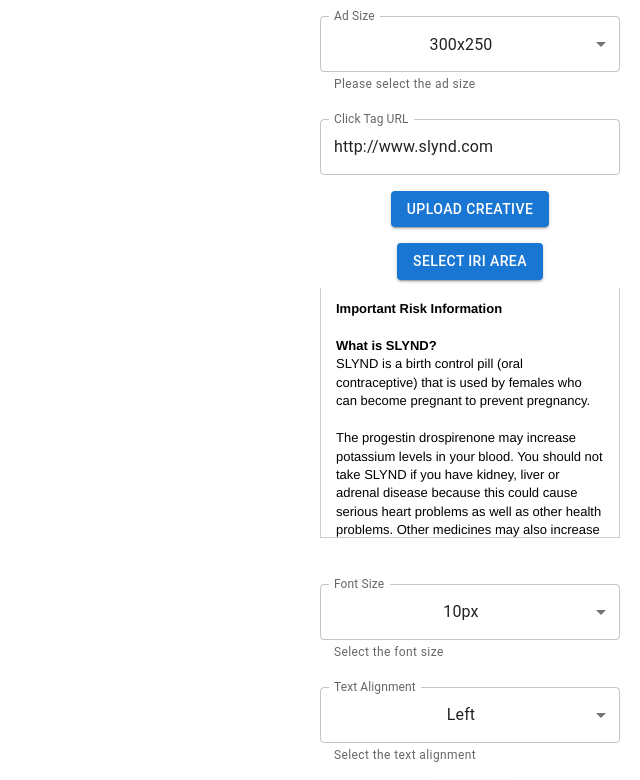
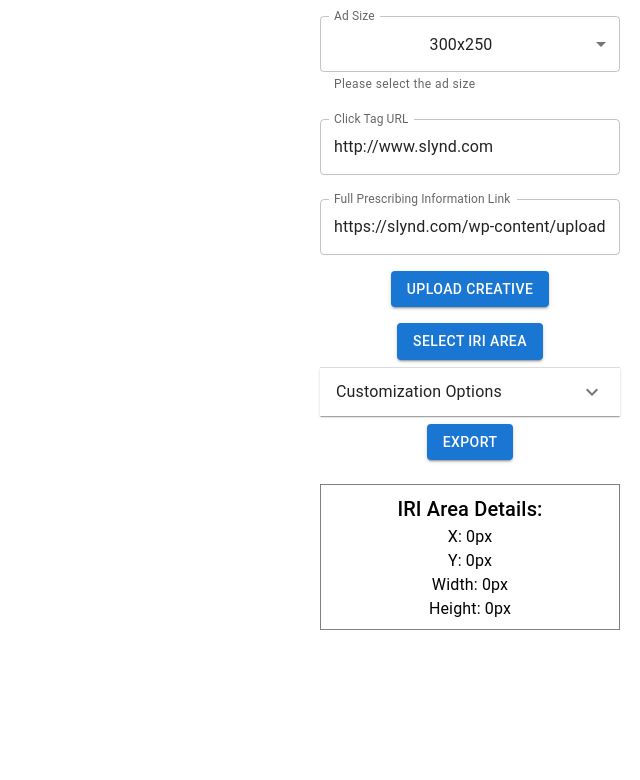
Before and after one commit to eugeneleychenko/one80IRItool, a React (Create React App) app: page / in a window 1280 px wide. Shown: the top 780 px of the page, without its empty margins (640-1280 px from the left). Built offline with nearby package versions, Linux system fonts and the light colour scheme.

Commit message:
added editable links

```diff
--- a/package.json
+++ b/package.json
@@ -5,6 +5,7 @@
   "dependencies": {
     "@emotion/react": "^11.11.3",
     "@emotion/styled": "^11.11.0",
+    "@mui/icons-material": "^5.15.14",
     "@mui/material": "^5.15.4",
     "@testing-library/jest-dom": "^5.17.0",
     "@testing-library/react": "^13.4.0",
@@ -41,5 +42,8 @@
       "last 1 firefox version",
       "last 1 safari version"
     ]
+  },
+  "devDependencies": {
+    "postcss-flexbugs-fixes": "^5.0.2"
   }
 }
--- a/src/Ad.js
+++ b/src/Ad.js
@@ -1,5 +1,15 @@
 import React, { useState, useEffect, useRef } from "react";
-import { Button, TextField, Typography, Box, MenuItem } from "@mui/material";
+import {
+  Button,
+  TextField,
+  Typography,
+  Box,
+  MenuItem,
+  Accordion,
+  AccordionSummary,
+  AccordionDetails,
+} from "@mui/material";
+import ExpandMoreIcon from "@mui/icons-material/ExpandMore";
 import { styled } from "@mui/system";
 import JSZip from "jszip";
 import { saveAs } from "file-saver";
@@ -37,6 +47,9 @@
   const [iriArea, setIriArea] = useState({ x: 0, y: 0, height: 0, width: 0 });
   const [iriText, setIriText] = useState("");
   const [clickTag, setClickTag] = useState("http://www.slynd.com");
+  const [fullPrescribingInfoLink, setFullPrescribingInfoLink] = useState(
+    "https://slynd.com/wp-content/uploads/2023/12/prescribing-information.pdf#page=15"
+  ); // Add this line
   const [isSelecting, setIsSelecting] = useState(false);
   const [startPoint, setStartPoint] = useState({ x: 0, y: 0 });
   const [adSize, setAdSize] = useState({ width: 300, height: 250 }); // default ad size
@@ -47,7 +60,7 @@
 
   const FullPrescribingInfoLink = ({ top, left }) => (
     <a
-      href="https://slynd.com/pi"
+      href={fullPrescribingInfoLink}
       style={{
         textDecoration: "underline",
         cursor: "pointer",
@@ -99,6 +112,7 @@
   useEffect(() => {
     console.log(iriText);
   }, [iriText]);
+
   useEffect(() => {
     // This function will be called when the Escape key is pressed
     const handleKeyDown = (event) => {
@@ -129,6 +143,10 @@
 
   const handleCreativeUpload = (event) => {
     const file = event.target.files[0];
+    if (!file) {
+      console.log("No file selected.");
+      return;
+    }
     const reader = new FileReader();
     reader.onload = (e) => {
       setCreative({
@@ -137,13 +155,16 @@
         height: adSize.height,
       });
     };
+    reader.onerror = (e) => {
+      console.error("Error reading file: ", e.target.error);
+    };
     reader.readAsDataURL(file);
   };
 
   const handleMouseDown = (event) => {
     const rect = event.currentTarget.getBoundingClientRect();
     const x = event.clientX - rect.left; // x position within the element.
-    const y = event.clientY - rect.top; // y position within the element.
+    const y = event.clientY - rect.top; // y position within the elesament.
     setStartPoint({ x, y });
     setIsSelecting(true);
     window.addEventListener("mouseup", handleMouseUp);
@@ -177,7 +198,8 @@
   };
 
   const handleIriTextChange = (content, delta, source, editor) => {
-    setIriText(editor.getHTML()); // This will get the HTML content from the editor
+    setIriText(editor.getHTML());
+    console.log("Fired handleiritextchange"); // This will get the HTML content from the editor
   };
 
   const handleIriTextUpload = (event) => {
@@ -298,7 +320,7 @@
 
 This is not all of the important information about SLYND. <br><br>
 
-Click on the ad to access the full <strong>Prescribing Information.</strong>
+<a href="${fullPrescribingInfoLink}" target="_blank" rel="noopener noreferrer">Click here to access the full  <strong>Prescribing Information.</strong></a>
 
 
   </p>
@@ -307,6 +329,11 @@
   `;
 
   const handleExport = () => {
+    const updatedIriText = iriText.replace(
+      `Click here to access the full <strong>Prescribing Information.</strong>`,
+      `<a href="${fullPrescribingInfoLink}" target="_blank" rel="noopener noreferrer">Click here to access the full <strong>Prescribing Information.</strong></a>`
+    );
+
     const zip = new JSZip();
     zip.file(
       "index.html",
@@ -331,15 +358,15 @@
     <div style="font-family: Helvetica, sans-serif; font-size: ${fontSize}; position: absolute; top: ${
         iriArea.y - 5
       }px; left: ${iriArea.x}px; z-index: 10001">
-      <a href="https://slynd.com/pi" style="text-decoration: underline; color: blue; cursor: pointer;">Full Prescribing Information</a>
+      <a href="${fullPrescribingInfoLink}" style="text-decoration: underline; color: blue; cursor: pointer;">Full Prescribing Information</a>
     </div>
     <img src="bg.png" alt="Creative" style="position: absolute; width: 100%; height: 100%;">
     <div id="scrollingTextContainer" style="font-family: Helvetica, sans-serif; font-size: ${fontSize}; position: absolute; top: ${
-        iriArea.y + 10 // Adjusted this line to account for the link's height and margin
+        iriArea.y + 10
       }px; left: ${iriArea.x}px; height: ${iriArea.height}px; width: ${
         iriArea.width
       }px; overflow: hidden; z-index: 10000">
-      <div id="scrollingText" style="position: absolute; white-space: pre-wrap;">${iriText}</div>
+      <div id="scrollingText" style="position: absolute; white-space: pre-wrap;">${updatedIriText}</div>
     </div>
     <a href="javascript:void(window.open(clickTag))" style="position: absolute; width: 100%; height: 100%; top: 0; left: 0; z-index: 10;"></a>
   </div>
@@ -461,6 +488,14 @@
             fullWidth
             margin="normal"
           />
+          <TextField
+            label="Full Prescribing Information Link"
+            value={fullPrescribingInfoLink}
+            onChange={(e) => setFullPrescribingInfoLink(e.target.value)}
+            variant="outlined"
+            fullWidth
+            margin="normal"
+          />
           <Button variant="contained" component="label" sx={{ margin: 1 }}>
             Upload Creative
             <input type="file" hidden onChange={handleCreativeUpload} />
@@ -477,6 +512,24 @@
           >
             {showOverlay ? "Hit Escape When Done" : "Select IRI Area"}
           </Button>
+          <Accordion>
+            <AccordionSummary
+              expandIcon={<ExpandMoreIcon />}
+              aria-controls="panel1a-content"
+              id="panel1a-header"
+            >
+              <Typography>Customization Options</Typography>
+            </AccordionSummary>
+            <AccordionDetails>
+              <Typography
+                sx={{
+                  fontSize: "12px",
+                  textAlign: "left",
+                  paddingBottom: "5px",
+                }}
+              >
+                IRI Text
+              </Typography>
               <ReactQuill
                 ref={quillRef}
                 value={staticHTML}
@@ -486,6 +539,20 @@
                 formats={Ad.formats}
                 style={{ height: "250px", marginBottom: "30px" }}
               />
+              {/* <TextField
+                label="IRI Text"
+                multiline
+                rows={8} // You can specify the number of rows the textarea will have by default
+                value={staticHTML}
+                onChange={handleIriTextChange}
+                variant="outlined"
+                fullWidth
+                InputProps={{
+                  style: {
+                    fontSize: "10px", // Set the font size you desire
+                  },
+                }}
+              /> */}
               <TextField
                 select
                 label="Font Size"
@@ -520,7 +587,8 @@
                 <MenuItem value="right">Right</MenuItem>
                 <MenuItem value="justify">Justify</MenuItem>
               </TextField>
-
+            </AccordionDetails>
+          </Accordion>
           <Button variant="contained" onClick={handleExport} sx={{ margin: 1 }}>
             Export
           </Button>
```
Also changed, not shown: 2 other files (tests, documents, lock files or other folders). Lines whose indentation alone changed are shown as unchanged.
